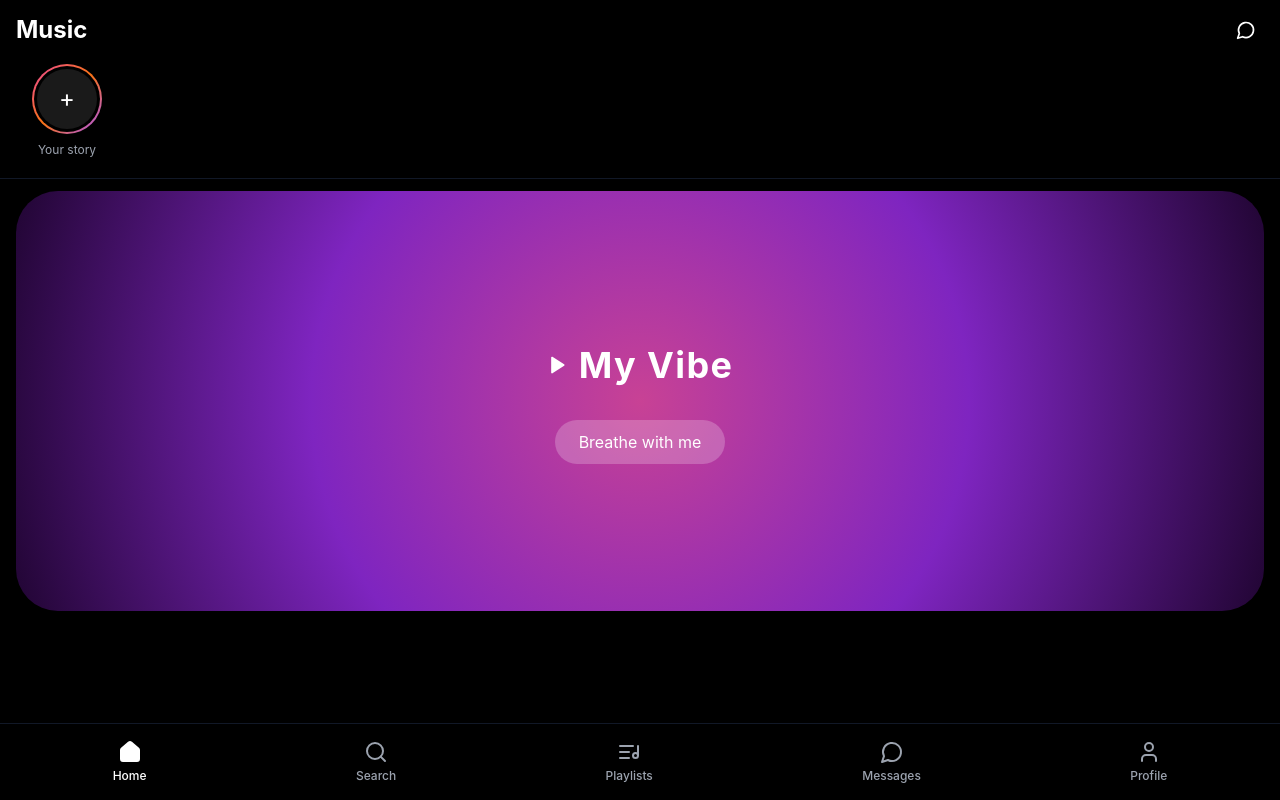
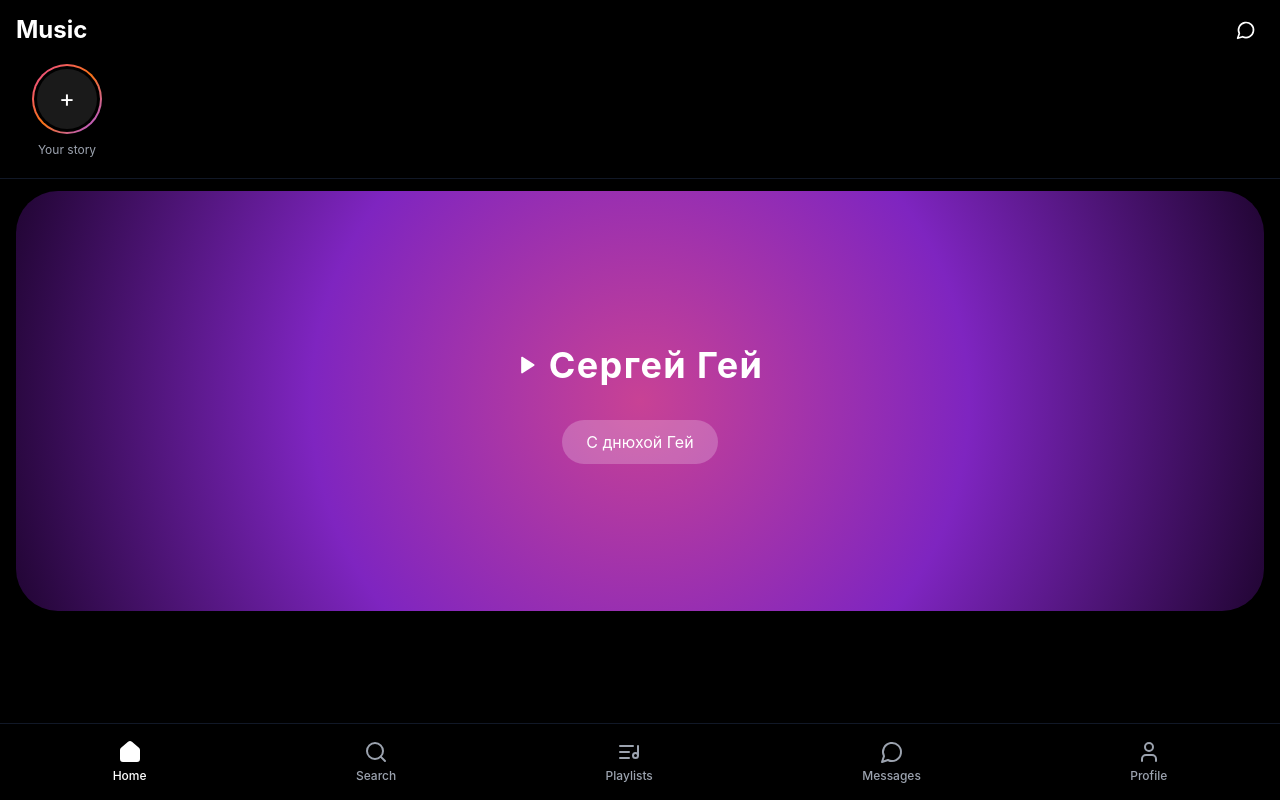
Before and after one commit to vjiki/music-ui, a React (Vite) app: page / in a window 1280 px wide. Built offline with nearby package versions, Linux system fonts and the light colour scheme.

Commit message:
first version

```diff
--- a/src/pages/Home.tsx
+++ b/src/pages/Home.tsx
@@ -101,10 +101,10 @@ function HomeContent() {
           >
             <div className="flex items-center gap-3">
               <Play size={20} fill="currentColor" />
-              <span className="text-[36px] font-bold tracking-[1.4px]">My Vibe</span>
+              <span className="text-[36px] font-bold tracking-[1.4px]">Сергей Гей</span>
             </div>
             <span className="px-6 py-2.5 bg-white bg-opacity-[0.22] rounded-full text-base">
-              Breathe with me
+              С днюхой Гей
             </span>
           </button>
         </div>
```
